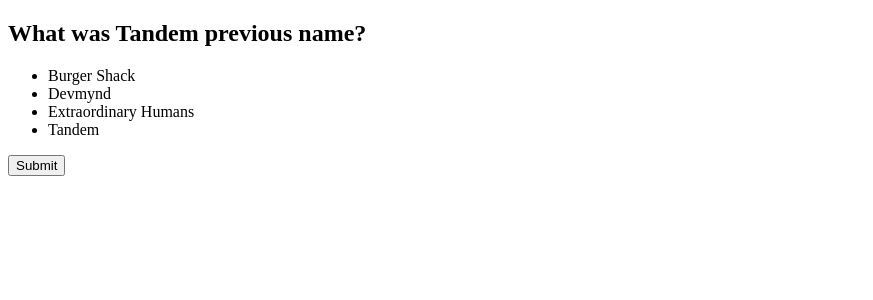
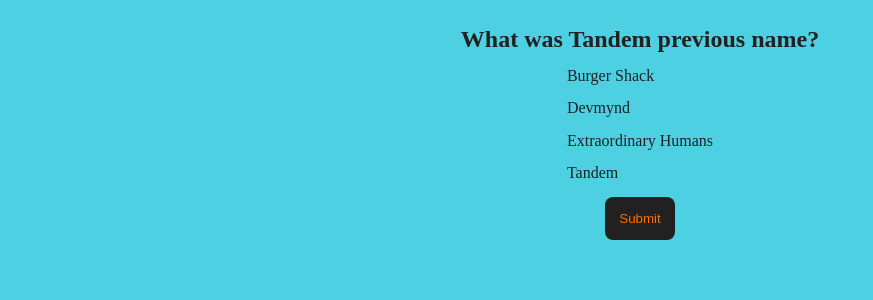
Before and after one commit to Rachanastasia/triv, a React (Create React App) app: page / in a window 1280 px wide. Both pictures are taken after a click on the button "Start Game". Shown: the top 300 px of the page, without its empty margins (0-873 px from the left). Built offline with nearby package versions, Linux system fonts and the light colour scheme.

Commit message:
styles added

```diff
--- a/src/App.js
+++ b/src/App.js
@@ -2,6 +2,9 @@
 import Question from './components/Question';
 import Start from './components/Start';
 import Data from './Apprentice_TandemFor400_Data.json';
+import './styles/global.css';
+import './styles/main.css';
+
 
 function App() {
   const [i, seti] = useState(0)
--- a/src/components/Question.js
+++ b/src/components/Question.js
@@ -6,21 +6,44 @@
     const [selected, setSelected] = useState(null);
     let answers = [...props.question.incorrect, props.question.correct].sort();
 
+    const handleNext = () => {
+        setAnswered(null);
+        props.next();
+    }
+
     return (
         <section>
             <h2>{props.question.question}</h2>
-            <ul>
-                <li>{answers[0]}</li>
-                <li>{answers[1]}</li>
-                <li>{answers[2]}</li>
-                <li>{answers[3]}</li>
-            </ul>
+
             {answered === 'right'
-                ? <Fragment><h3>That's right!</h3> <GrCaretNext onClick={props.next} /></Fragment>
+                ? <Fragment>
+                    <h3>That's right!</h3>
+                    <div className='answer'><p>{props.question.correct}</p></div>
+                    <button onClick={handleNext} >
+                        <GrCaretNext className='icon' />
+                    </button>
+                </Fragment>
                 : answered === 'wrong'
-                    ? <Fragment><h3>Not quite</h3><h4>Correct answer :</h4><p>{props.question.correct}</p> <GrCaretNext onClick={() => props.next, setAnswered(null)} /></Fragment>
-                    : <button onClick={() => setAnswered('right')}>Submit</button>}
-        </section>
+                    ? <Fragment>
+                        <h3>Not quite</h3>
+                        <h4>Correct answer :</h4>
+                        <p>{props.question.correct}</p>
+                        <button onClick={handleNext}>
+                            <GrCaretNext className='icon' />
+                        </button>
+                    </Fragment>
+                    :
+                    <Fragment>
+                        <ul>
+                            <div className='answer'><li className='answer'>{answers[0]}</li></div>
+                            <div className='answer'><li className='answer'>{answers[1]}</li></div>
+                            <div className='answer'><li className='answer'>{answers[2]}</li></div>
+                            <div className='answer'><li className='answer'>{answers[3]}</li></div>
+                        </ul>
+                        <button onClick={() => setAnswered('right')}>Submit</button>
+                    </Fragment>
+            }
+        </section >
     )
 }
 
--- a/src/components/Start.js
+++ b/src/components/Start.js
@@ -2,7 +2,7 @@
 
 function Start(props) {
     return (
-        <Fragment><h2>Start</h2><button onClick={props.start}>Start Game</button></Fragment>
+        <section><h2>Start</h2><button onClick={props.start}>Start Game</button></section>
     )
 }
 
--- /dev/null
+++ b/src/styles/global.css
@@ -0,0 +1,29 @@
+:root{
+    --spacer-sm: 0.7rem;
+    --spacer-med: 1rem;
+    --spacer-lg: 1.2rem;
+
+    --colors-primary: #4DD0E1;
+    --colors-primary-variant: #0097a4;
+    --colors-secondary: #FF6F00;
+    --colors-secondary-variant: #FFC107;
+    --colors-grey: #9e9e9e;
+    --colors-grey-variant: #212121;
+}
+
+
+@media all and (min-width: 500px){
+    :root{
+        --spacer-sm: 0.7rem;
+        --spacer-med: 1.1rem;
+        --spacer-lg: 1.4rem;
+    }
+}
+
+@media all and (min-width: 750px){
+    :root{
+        --spacer-sm: 0.9rem;
+        --spacer-med: 1.3rem;
+        --spacer-lg: 1.6rem;
+    }
+}
--- /dev/null
+++ b/src/styles/main.css
@@ -0,0 +1,47 @@
+*{
+    box-sizing: border-box;
+    padding: 0;
+    margin: 0;
+}
+
+main{
+    width: 100%;
+    height: 100vw;
+    background-color: var(--colors-primary);
+    display: flex;
+    justify-content: center;
+    align-items: flex-start;
+    color: var(--colors-grey-variant);
+}
+
+section{
+    width: 100%;
+    height: inherit;
+    padding: var(--spacer-lg);
+    display: flex;
+    flex-direction: column;
+    justify-content: flex-start;
+    align-items: center;
+}
+
+ul{
+    list-style: none;
+}
+
+li{
+    padding: var(--spacer-sm);
+    padding-bottom: 0;
+}
+
+button{
+    padding:  var(--spacer-sm);
+    margin: var(--spacer-sm);
+    border-radius: 8px;
+    border: 0;
+    color: var(--colors-secondary);
+    background-color: var(--colors-grey-variant);
+}
+
+.icon{
+    color: var(--colors-secondary);
+}
```
